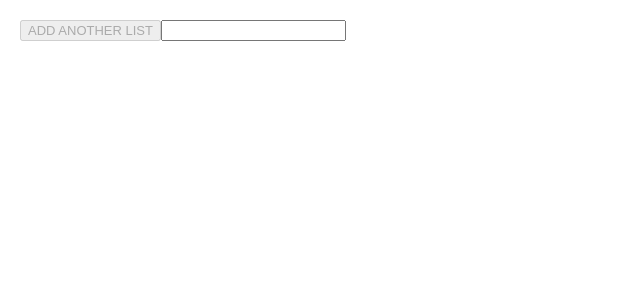
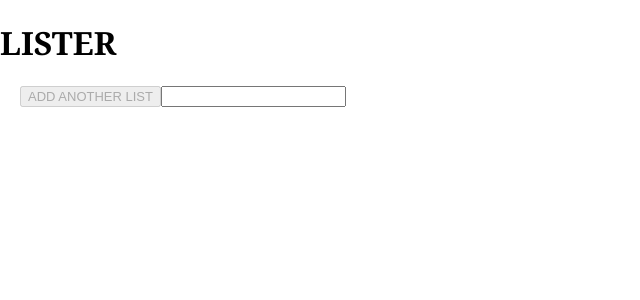
Before and after one commit to joshparkerj/lister, a React app: page / in a window 1280 px wide. Shown: the top 300 px of the page, without its empty margins (0-640 px from the left). Built offline with nearby package versions, Linux system fonts and the light colour scheme.

Commit message:
add page heading

```diff
--- a/src/App.jsx
+++ b/src/App.jsx
@@ -49,6 +49,7 @@ const App = function App() {
 
   return (
     <div className="App">
+      <h1>LISTER</h1>
       <form autoComplete="off" onSubmit={addList}>
         <button type="submit" disabled={!listTitle}>
           ADD ANOTHER LIST
--- a/src/comp/Droppable.jsx
+++ b/src/comp/Droppable.jsx
@@ -56,7 +56,7 @@ const Droppable = function Droppable({
       onDrop={onDrop}
     >
       <div className="droppable-top">
-        <h1>{title}</h1>
+        <h2>{title}</h2>
         <button type="button" className="delete-button" onClick={handleRemoveList}>X</button>
       </div>
       <form autoComplete="off" onSubmit={handleAddItem}>
```
